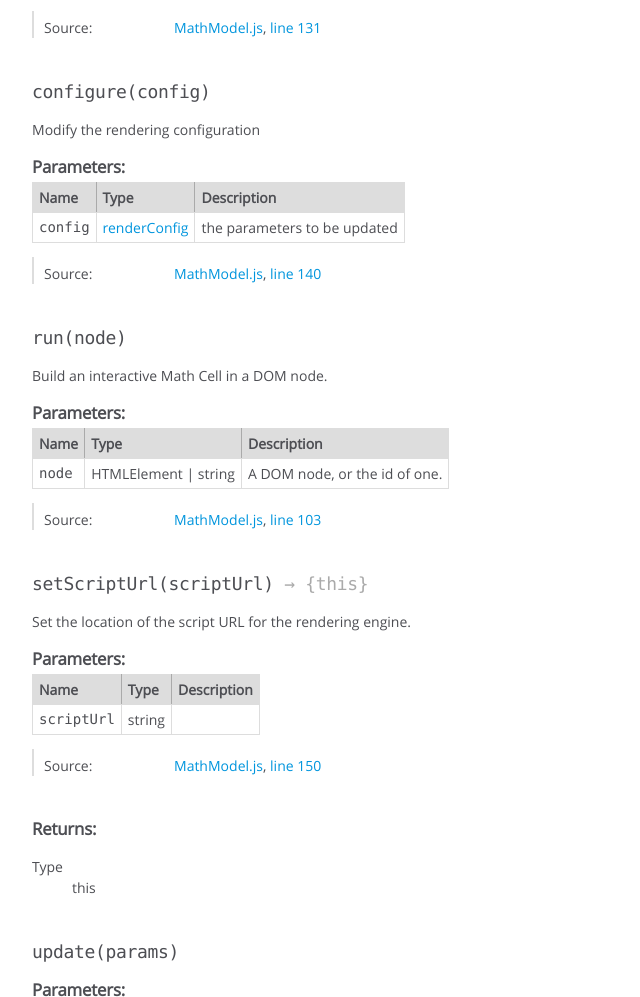
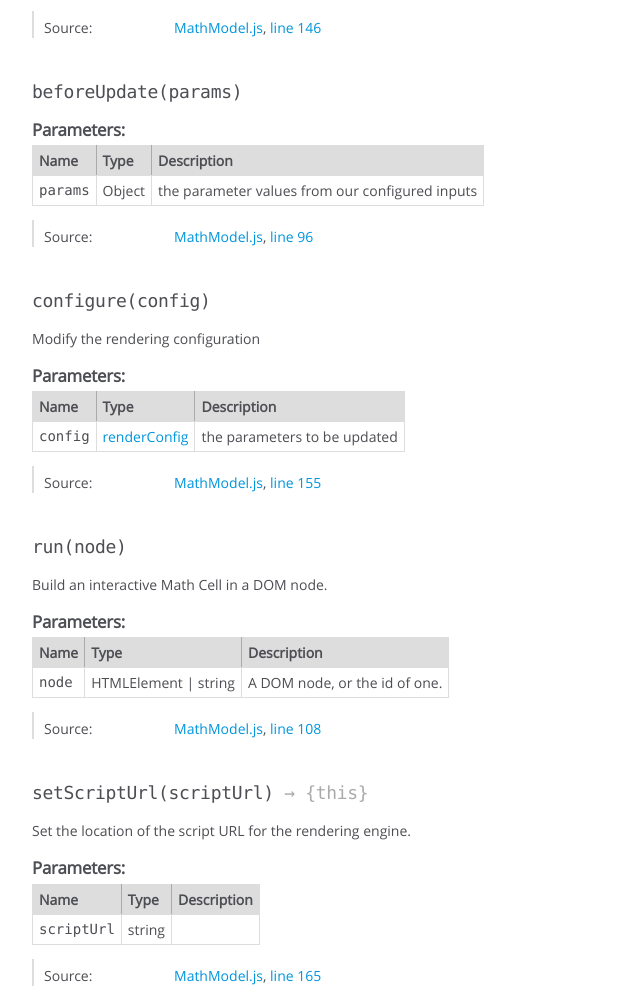
Before and after one commit to backstrap/mathmodel, a website: page docs/MathModel.html in a window 1280 px wide. Shown: the part 1607-2604 px from the top of the page, without its empty margins (0-640 px from the left). Drawn offline with Linux system fonts and the light colour scheme.

Commit message:
Add MathModel.beforeUpdate() method

```diff
--- a/docs/MathModel.html
+++ b/docs/MathModel.html
@@ -642,7 +642,140 @@
 
     <dt class="tag-source">Source:</dt>
     <dd class="tag-source"><ul class="dummy"><li>
-        <a href="MathModel.js.html">MathModel.js</a>, <a href="MathModel.js.html#line131">line 131</a>
+        <a href="MathModel.js.html">MathModel.js</a>, <a href="MathModel.js.html#line146">line 146</a>
+    </li></ul></dd>
+
+
+
+
+
+
+
+</dl>
+
+
+
+
+
+
+
+
+
+
+
+
+
+
+
+
+
+
+
+
+
+
+
+
+
+
+    <h4 class="name" id="beforeUpdate"><span class="type-signature"></span>beforeUpdate<span class="signature">(params)</span><span class="type-signature"></span></h4>
+
+
+
+
+
+
+
+
+
+
+
+
+
+
+    <h5>Parameters:</h5>
+
+
+<table class="params">
+    <thead>
+    <tr>
+
+        <th>Name</th>
+
+
+        <th>Type</th>
+
+
+
+
+
+        <th class="last">Description</th>
+    </tr>
+    </thead>
+
+    <tbody>
+
+
+        <tr>
+
+                <td class="name"><code>params</code></td>
+
+
+            <td class="type">
+
+
+<span class="param-type">Object</span>
+
+
+
+            </td>
+
+
+
+
+
+            <td class="description last">the parameter values from our configured inputs</td>
+        </tr>
+
+
+    </tbody>
+</table>
+
+
+
+
+
+
+<dl class="details">
+
+
+
+
+
+
+
+
+
+
+
+
+
+
+
+
+
+
+
+
+
+
+
+
+
+
+    <dt class="tag-source">Source:</dt>
+    <dd class="tag-source"><ul class="dummy"><li>
+        <a href="MathModel.js.html">MathModel.js</a>, <a href="MathModel.js.html#line96">line 96</a>
     </li></ul></dd>
 
 
@@ -779,7 +912,7 @@
 
     <dt class="tag-source">Source:</dt>
     <dd class="tag-source"><ul class="dummy"><li>
-        <a href="MathModel.js.html">MathModel.js</a>, <a href="MathModel.js.html#line140">line 140</a>
+        <a href="MathModel.js.html">MathModel.js</a>, <a href="MathModel.js.html#line155">line 155</a>
     </li></ul></dd>
 
 
@@ -919,7 +1052,7 @@
 
     <dt class="tag-source">Source:</dt>
     <dd class="tag-source"><ul class="dummy"><li>
-        <a href="MathModel.js.html">MathModel.js</a>, <a href="MathModel.js.html#line103">line 103</a>
+        <a href="MathModel.js.html">MathModel.js</a>, <a href="MathModel.js.html#line108">line 108</a>
     </li></ul></dd>
 
 
@@ -1056,7 +1189,7 @@
 
     <dt class="tag-source">Source:</dt>
     <dd class="tag-source"><ul class="dummy"><li>
-        <a href="MathModel.js.html">MathModel.js</a>, <a href="MathModel.js.html#line150">line 150</a>
+        <a href="MathModel.js.html">MathModel.js</a>, <a href="MathModel.js.html#line165">line 165</a>
     </li></ul></dd>
 
 
@@ -1207,7 +1340,7 @@
 
     <dt class="tag-source">Source:</dt>
     <dd class="tag-source"><ul class="dummy"><li>
-        <a href="MathModel.js.html">MathModel.js</a>, <a href="MathModel.js.html#line96">line 96</a>
+        <a href="MathModel.js.html">MathModel.js</a>, <a href="MathModel.js.html#line101">line 101</a>
     </li></ul></dd>
 
 
--- a/package.json
+++ b/package.json
@@ -1,6 +1,6 @@
 {
   "name": "@backstrap/mathmodel",
-  "version": "3.1.0",
+  "version": "3.2.0",
   "description": "3D modeling and display package built on MathCell and Three",
   "homepage": "https://backstrap.github.io/mathmodel/",
   "author": "Kevin Perry perry@princeton.edu",
```
Also changed, not shown: docs/MathModel.js.html (+17 -2 lines), src/MathModel.js (+17 -2 lines), src/threejsGraphic.js (+6 -3 lines), 1 other file.
